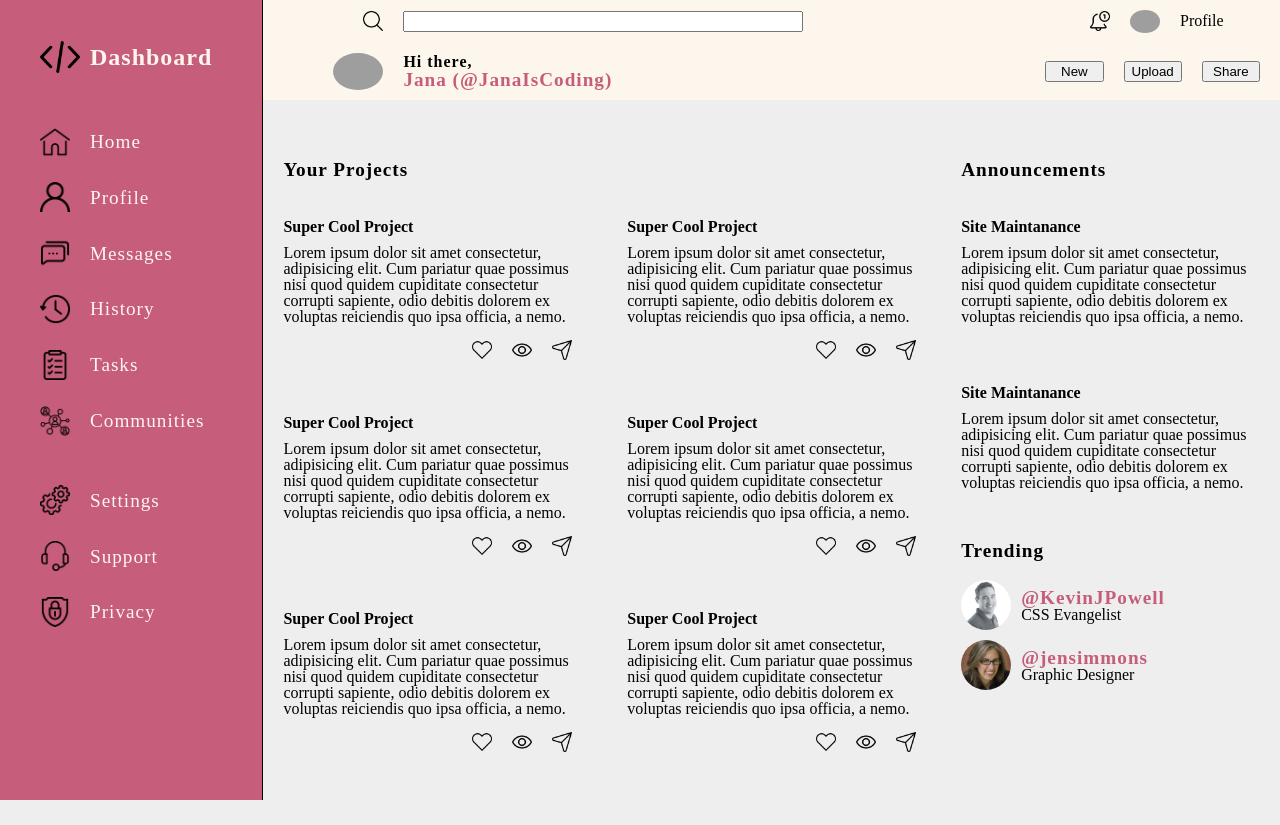
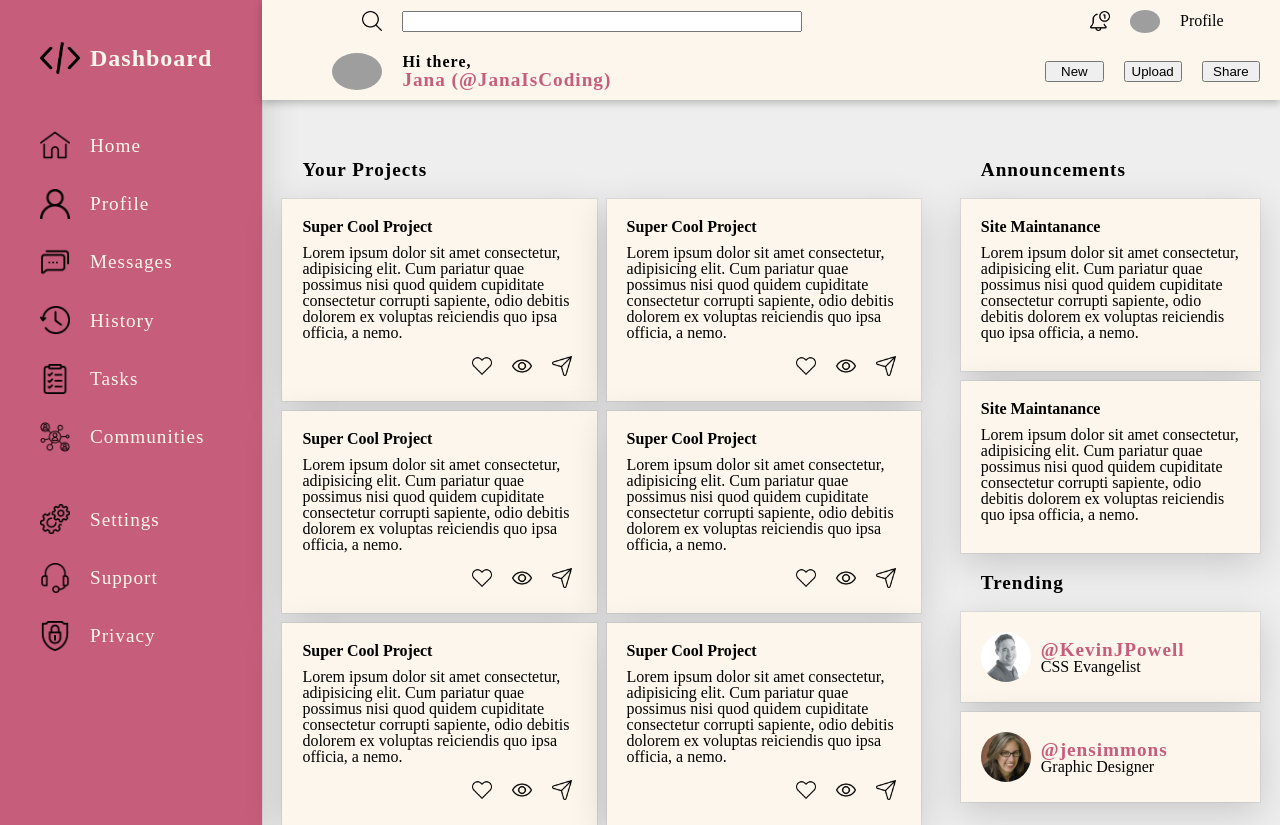
Before and after one commit to janaiscoding/admin-dashboard, a plain HTML site: page index.html in a window 1280 px wide. Before the commit the page ends 800 px from the top, so only its background shows below. Drawn offline with Linux system fonts and the light colour scheme; grey boxes are pictures that could not be loaded; a web font is replaced by a local one.

Commit message:
modify cards

```diff
--- a/styles.css
+++ b/styles.css
@@ -80,7 +80,6 @@ body {
     grid-column: 1 / 2;
     align-items: center;
     padding: 3vh 40px 0px 40px;
-    border-right: 1px solid black;
 }
 
 .sidebar-header,
@@ -192,6 +191,7 @@ img.profile-picture {
     grid-column: 1/3;
     grid-template-columns: 1fr 1fr;
     gap: 10px;
+    margin: 0px 20px;
 }
 
 .left-content-title {
@@ -227,6 +227,7 @@ img.profile-picture {
     grid-column-start: 3;
     align-self: flex-start;
     gap: 10px;
+    margin: 0px 20px;
 }
 
 .announcement-container,
@@ -236,7 +237,7 @@ img.profile-picture {
 }
 
 .trending-card {
-    padding-left: 20px;
+    padding: 20px;
     display: grid;
     grid-template-columns: 50px 1fr;
 }
@@ -317,3 +318,19 @@ a {
 a:visited {
     text-decoration: none;
 }
+
+/* all box effects, shadows and styles */
+
+.header {
+    box-shadow: rgb(0 0 0 / 24%) 0px 3px 8px;
+}
+
+.sidebar {
+    box-shadow: rgb(0 0 0 / 16%) 0px 10px 36px 0px, rgb(0 0 0 / 6%) 0px 0px 0px 1px;
+}
+
+.card,
+.trending-card {
+    background-color: var(--card-background-color);
+    box-shadow: rgb(0 0 0 / 16%) 0px 10px 36px 0px, rgb(0 0 0 / 6%) 0px 0px 0px 1px;
+}
```
